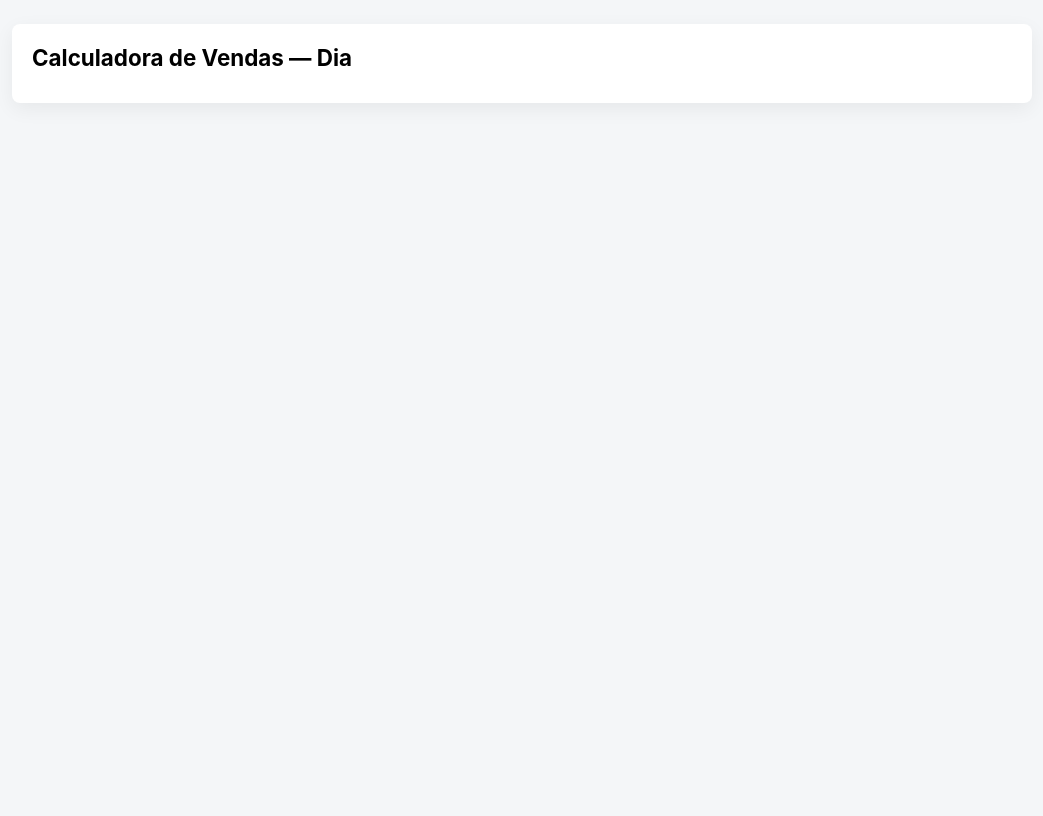
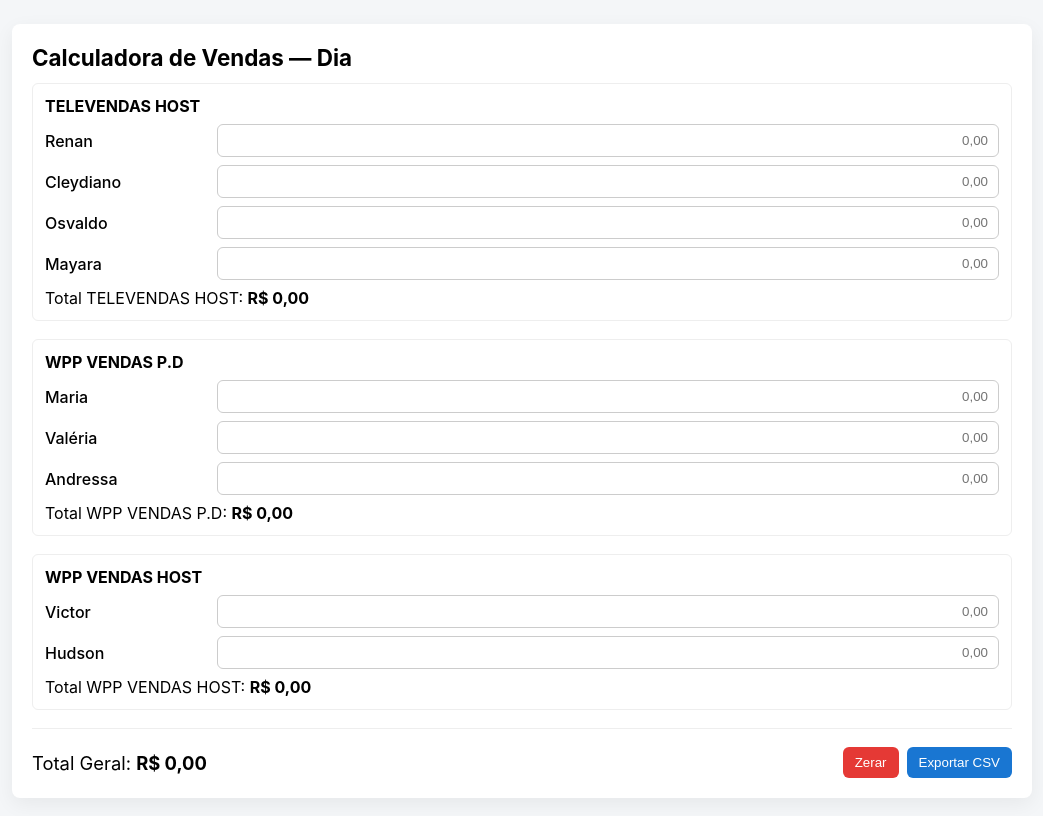
Before and after one commit to RenanCamargooo/TabelaTP, a React (Create React App) app: page / in a window 1280 px wide. Shown: the top 816 px of the page, without its empty margins (118-1161 px from the left). Built offline with nearby package versions, Linux system fonts and the light colour scheme.

Commit message:
correção50%

```diff
--- a/src/App.jsx
+++ b/src/App.jsx
@@ -1,21 +1,25 @@
 import React, { useState, useEffect } from 'react';
 import './App.scss';
 
+// --- Lista de vendedores por grupo ---
 const vendedoresPorGrupo = {
   'TELEVENDAS HOST': ['Renan', 'Cleydiano', 'Osvaldo', 'Mayara'],
   'WPP VENDAS P.D': ['Maria', 'Valéria', 'Andressa'],
   'WPP VENDAS HOST': ['Victor', 'Hudson']
 };
 
+// --- Formatação em Real (R$) ---
 const currencyFormatter = new Intl.NumberFormat('pt-BR', {
   style: 'currency',
   currency: 'BRL'
 });
 
+// --- Função para converter texto em número ---
 function parseNumber(value) {
   if (value === null || value === undefined) return 0;
   const s = String(value).trim();
   if (s === '') return 0;
+
   let normalized = s.replace(/\s/g, '').replace(/R\$/g, '');
   if (normalized.indexOf('.') > -1 && normalized.indexOf(',') > -1) {
     normalized = normalized.replace(/\./g, '');
@@ -28,11 +32,12 @@ function parseNumber(value) {
   return isNaN(n) ? 0 : n;
 }
 
-// 👉 a função App precisa ABRIR aqui
+// --- Componente principal ---
 export default function App() {
   const allNames = Object.values(vendedoresPorGrupo).flat();
   const initialState = allNames.reduce((acc, name) => ({ ...acc, [name]: '' }), {});
 
+  // Estado inicial: carrega do localStorage se existir
   const [valores, setValores] = useState(() => {
     try {
       const raw = localStorage.getItem('vendasDia');
@@ -44,14 +49,17 @@ export default function App() {
     return initialState;
   });
 
+  // Salvar sempre que mudar
   useEffect(() => {
     localStorage.setItem('vendasDia', JSON.stringify(valores));
   }, [valores]);
 
+  // Atualizar valor digitado
   function handleChange(name, rawValue) {
     setValores(prev => ({ ...prev, [name]: rawValue }));
   }
 
+  // Calcular total por grupo
   function calcGroupTotal(nomes) {
     return nomes.reduce((sum, nome) => sum + parseNumber(valores[nome]), 0);
   }
@@ -62,15 +70,17 @@ export default function App() {
 
   const totalGeral = Object.values(groupTotals).reduce((a, b) => a + b, 0);
 
+  // Zerar todos os campos
   function handleReset() {
     setValores(initialState);
     localStorage.removeItem('vendasDia');
   }
 
+  // Exportar para CSV
   function exportCSV() {
     const header = ['Vendedor', 'Valor'];
     const rows = allNames.map(name => [name, parseNumber(valores[name]).toFixed(2)]);
-    const csv = [header, ...rows].map(r => r.join(',')).join('\\n');
+    const csv = [header, ...rows].map(r => r.join(',')).join('\n');
     const blob = new Blob([csv], { type: 'text/csv;charset=utf-8;' });
     const url = URL.createObjectURL(blob);
     const a = document.createElement('a');
@@ -80,12 +90,54 @@ export default function App() {
     URL.revokeObjectURL(url);
   }
 
-  // 👉 aqui sim pode usar o return
+  // --- Renderização ---
   return (
     <div className="app-container">
       <h1>Calculadora de Vendas — Dia</h1>
 
-      {/* resto do JSX... */}
+      <div className="groups">
+        {Object.entries(vendedoresPorGrupo).map(([grupo, nomes]) => (
+          <section key={grupo} className="group">
+            <h2>{grupo}</h2>
+            <div className="group-body">
+              {nomes.map(nome => (
+                <label className="input-row" key={nome}>
+                  <span className="label-name">{nome}</span>
+                  <input
+                    type="text"
+                    inputMode="decimal"
+                    placeholder="0,00"
+                    value={valores[nome]}
+                    onChange={e => handleChange(nome, e.target.value)}
+                    onBlur={e => {
+                      const n = parseNumber(e.target.value);
+                      const formatted = n === 0 ? '' : n.toFixed(2).replace('.', ',');
+                      setValores(prev => ({ ...prev, [nome]: formatted }));
+                    }}
+                  />
+                </label>
+              ))}
+            </div>
+
+            <div className="group-total">
+              Total {grupo}: <strong>{currencyFormatter.format(groupTotals[grupo])}</strong>
+            </div>
+          </section>
+        ))}
+      </div>
+
+      <hr />
+
+      <div className="footer">
+        <div className="total-geral">
+          Total Geral: <strong>{currencyFormatter.format(totalGeral)}</strong>
+        </div>
+
+        <div className="actions">
+          <button type="button" onClick={handleReset}>Zerar</button>
+          <button type="button" onClick={exportCSV}>Exportar CSV</button>
+        </div>
+      </div>
     </div>
   );
-} // 👉 certifique-se que FECHA aqui
+}
```
Also changed, not shown: public/index.html (+1 -21 lines).
